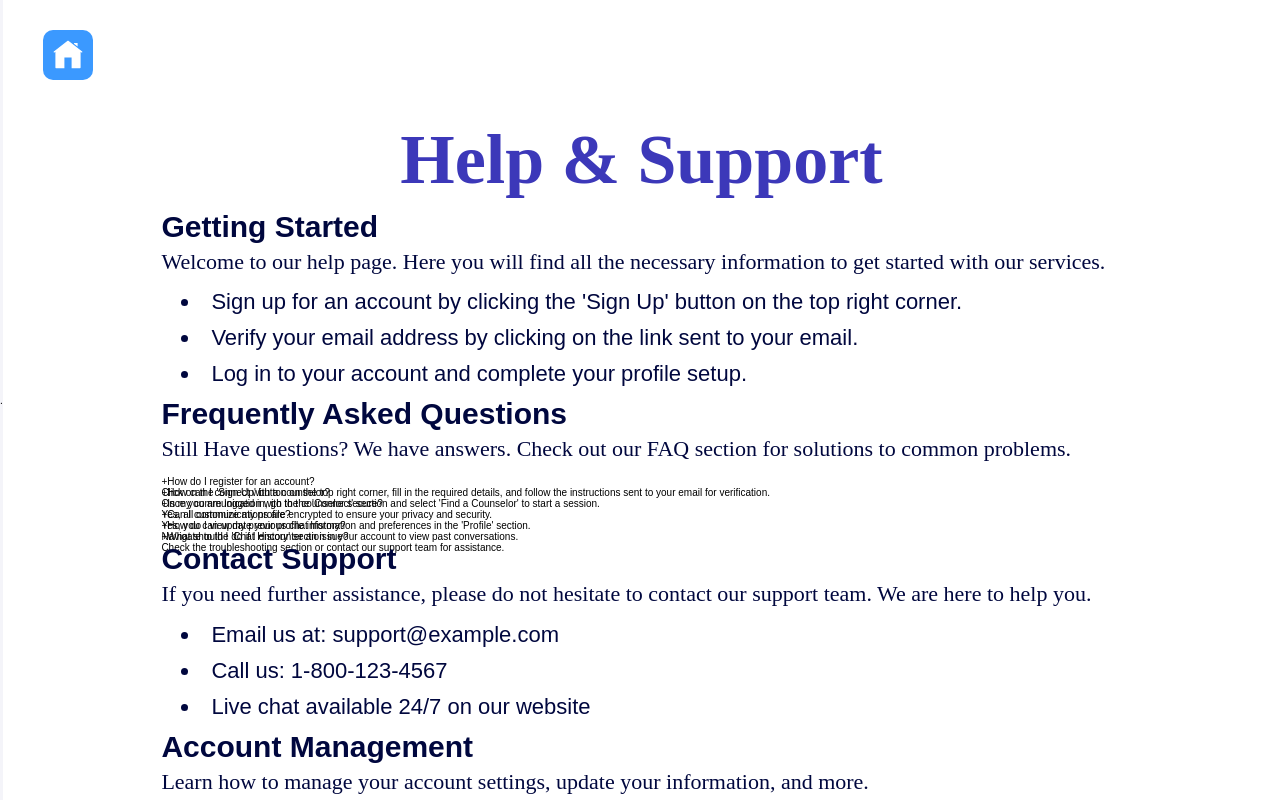
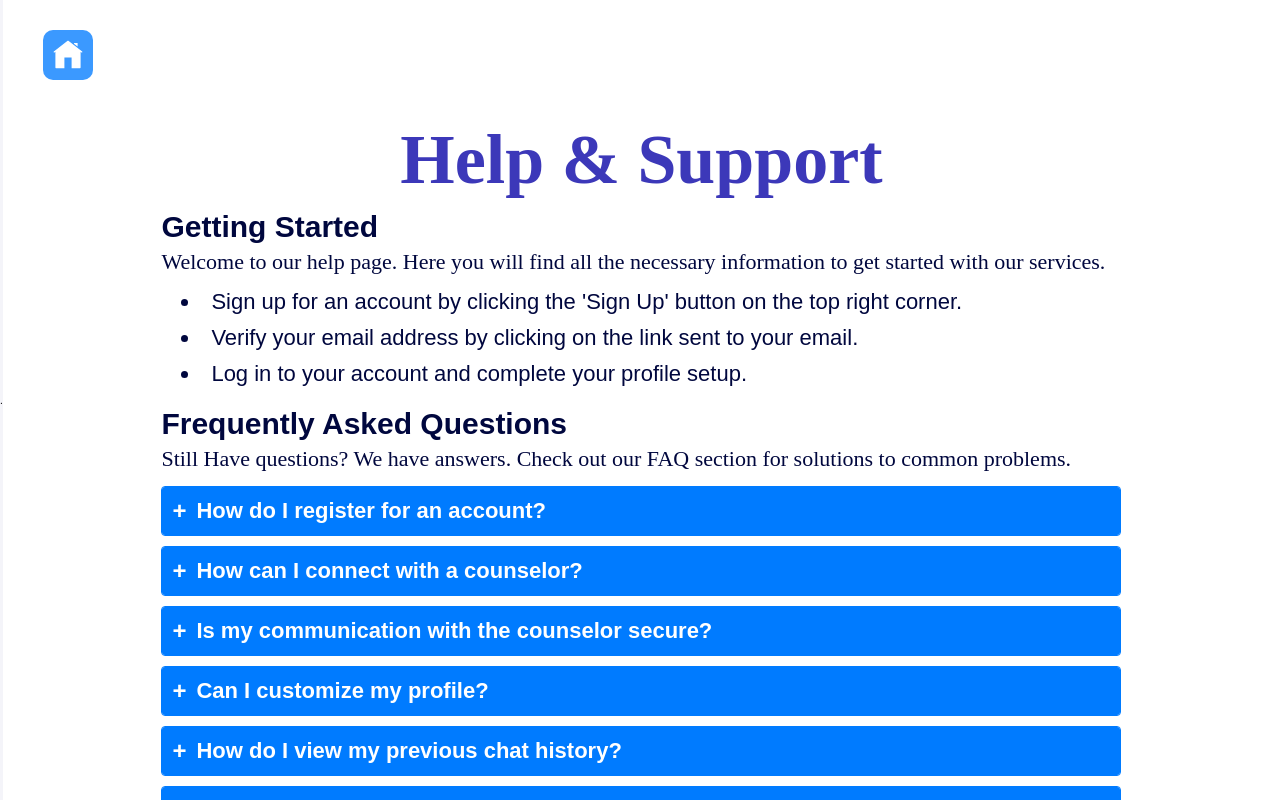
Before and after one commit to Counselllor/Counsellor-Web, a React (Vite) app: page /help in a window 1280 px wide. Built offline with nearby package versions, Linux system fonts and the light colour scheme; a web font is replaced by a local one.

Commit message:
Update Help.css

```diff
--- a/src/components/Help/Help.css
+++ b/src/components/Help/Help.css
@@ -54,6 +54,7 @@ body {
 .help-container h2 {
   color: #00073e;
   font-size: 30px;
+  margin-top: 10px;
 }
 
 .help-container p {
@@ -67,6 +68,7 @@ body {
 .help-container ul {
   list-style: disc inside;
   margin-left: 20px;
+  margin-bottom: 20px;
 }
 
 .help-container ul li {
@@ -75,3 +77,46 @@ body {
   font-size: 22px;
   color: #00073e;
 }
+
+.faq-item {
+  margin-bottom: 1rem;
+  border: 1px solid #007bff;
+  border-radius: 4px;
+  overflow: hidden;
+}
+
+.faq-item.open .faq-answer {
+  padding: 0rem;
+  margin: 0.9rem;
+}
+
+.faq-question {
+  cursor: pointer;
+  font-size: 22px;
+  font-weight: bold;
+  color: #fff;
+  padding: 1rem;
+  background-color: #007bff;
+  display: flex;
+  align-items: center;
+  transition: background-color 0.3s ease;
+}
+
+.faq-question:hover {
+  background-color: #0056b3;
+}
+
+.faq-answer {
+  max-height: 0;
+  overflow: hidden;
+  background-color: #e9ecef;
+  transition: max-height 0.3s ease, padding 0.3s ease; /* Added padding transition */
+  font-size: 18px; /* Adjust the font size */
+  line-height: 1.6; /* Adjust line height for readability */
+  font-family: Arial, sans-serif; /* Example font family */
+}
+
+.faq-icon {
+  font-size: 24px;
+  margin-right: 1rem;
+}
```
